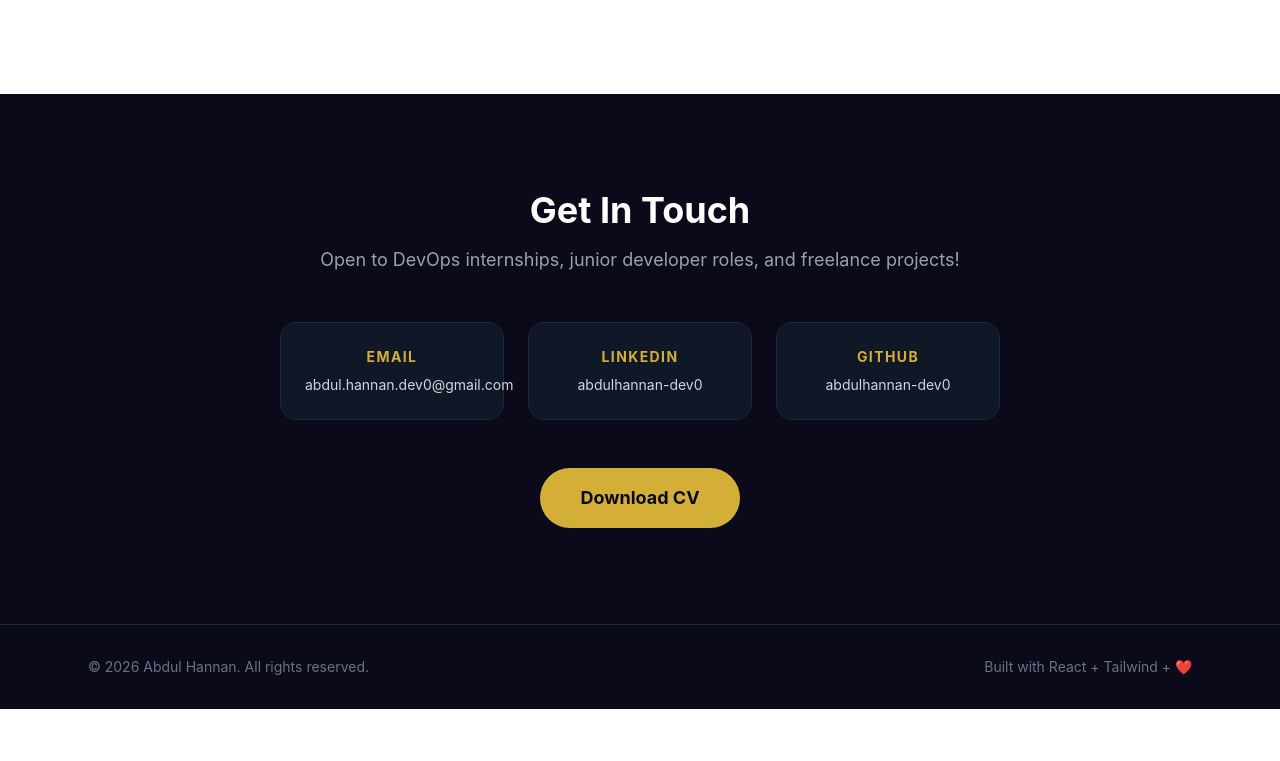
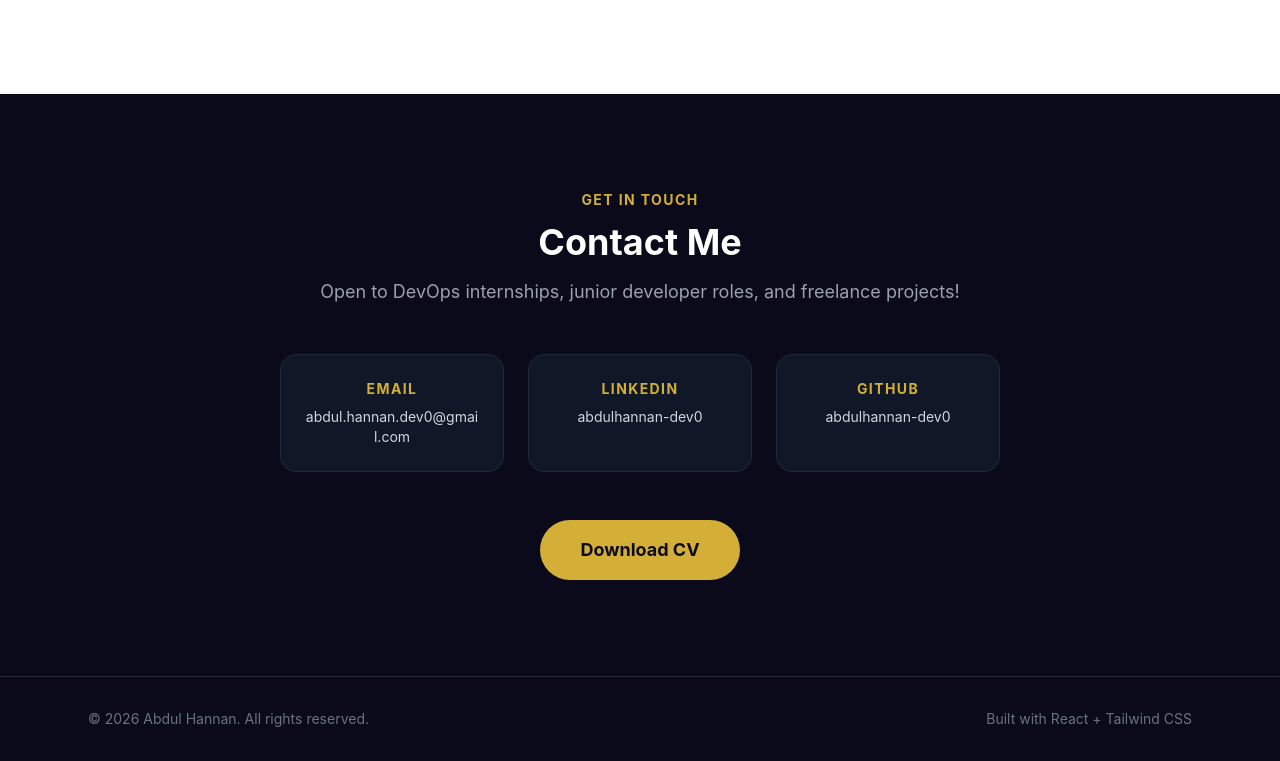
Before and after one commit to abdulhannan-dev0/portfolio, a React app: page / in a window 1280 px wide. Shown: the part 2677-3438 px from the top of the page. Before the commit the page ends 3386 px from the top, so only its background shows below. Built offline with nearby package versions, Linux system fonts and the light colour scheme; the HTML template or start-up script is replaced by a standard one.

Commit message:
Fix all sections responsive

```diff
--- a/src/components/Contact.jsx
+++ b/src/components/Contact.jsx
@@ -2,11 +2,12 @@ function Contact() {
   return (
     <section id="contact" className="py-24 bg-[#0a0a1a]">
       <div className="max-w-3xl mx-auto px-6 text-center">
-        <h2 className="text-4xl font-bold text-white mb-4">Get In Touch</h2>
+        <p className="text-[#d4af37] text-sm font-bold uppercase tracking-widest mb-3">Get In Touch</p>
+        <h2 className="text-4xl font-bold text-white mb-4">Contact Me</h2>
         <p className="text-gray-400 text-lg mb-12">
           Open to DevOps internships, junior developer roles, and freelance projects!
         </p>
-        <div className="grid grid-cols-3 gap-6 mb-12">
+        <div className="grid grid-cols-1 sm:grid-cols-3 gap-6 mb-12">
           {[
             { label: 'Email', value: 'abdul.hannan.dev0@gmail.com', href: 'mailto:abdul.hannan.dev0@gmail.com' },
             { label: 'LinkedIn', value: 'abdulhannan-dev0', href: 'https://linkedin.com/in/abdulhannan-dev0' },
@@ -15,11 +16,11 @@ function Contact() {
             <a key={label} href={href} target="_blank"
               className="bg-gray-900 border border-gray-800 rounded-2xl p-6 hover:border-[#d4af37] transition-colors group">
               <div className="text-[#d4af37] text-sm font-bold uppercase tracking-widest mb-2">{label}</div>
-              <div className="text-gray-300 text-sm group-hover:text-white transition-colors">{value}</div>
+              <div className="text-gray-300 text-sm group-hover:text-white transition-colors break-all">{value}</div>
             </a>
           ))}
         </div>
-        <a href="/Abdul_Hannan_CV.pdf"
+        <a href="https://abdulhannan-dev0.vercel.app"
           className="bg-[#d4af37] text-[#0a0a1a] px-10 py-4 rounded-full font-bold text-lg hover:bg-[#f0d060] transition-colors inline-block">
           Download CV
         </a>
--- a/src/components/Footer.jsx
+++ b/src/components/Footer.jsx
@@ -1,9 +1,9 @@
 function Footer() {
   return (
     <footer className="bg-[#0a0a1a] border-t border-gray-800 py-8">
-      <div className="max-w-6xl mx-auto px-6 flex justify-between items-center">
+      <div className="max-w-6xl mx-auto px-6 flex flex-col md:flex-row justify-between items-center gap-4 text-center">
         <span className="text-gray-500 text-sm">© 2026 Abdul Hannan. All rights reserved.</span>
-        <span className="text-gray-500 text-sm">Built with React + Tailwind + ❤️</span>
+        <span className="text-gray-500 text-sm">Built with React + Tailwind CSS</span>
       </div>
     </footer>
   )
--- a/src/components/Projects.jsx
+++ b/src/components/Projects.jsx
@@ -33,7 +33,7 @@ function Projects() {
           <p className="text-[#d4af37] text-sm font-bold uppercase tracking-widest mb-3">My Work</p>
           <h2 className="text-4xl font-bold text-[#1a1a2e]">Featured Projects</h2>
         </div>
-        <div className="grid grid-cols-3 gap-8">
+        <div className="grid grid-cols-1 md:grid-cols-3 gap-8">
           {projects.map(({ title, badge, desc, stack, live, github }) => (
             <div key={title} className="bg-[#0a0a1a] rounded-2xl p-6 flex flex-col border border-gray-800 hover:border-[#d4af37] transition-all duration-300 hover:shadow-lg hover:shadow-[#d4af37]/10 hover:-translate-y-2">
               {badge && (
--- a/src/components/Skills.jsx
+++ b/src/components/Skills.jsx
@@ -15,7 +15,7 @@ function Skills() {
           <p className="text-[#d4af37] text-sm font-bold uppercase tracking-widest mb-3">What I Know</p>
           <h2 className="text-4xl font-bold text-[#1a1a2e]">Technical Skills</h2>
         </div>
-        <div className="grid grid-cols-3 gap-6">
+        <div className="grid grid-cols-1 sm:grid-cols-2 md:grid-cols-3 gap-6">
           {skills.map(({ category, icon, items }) => (
             <div key={category} className="bg-white rounded-2xl p-6 border border-gray-100 hover:border-[#d4af37] hover:shadow-lg transition-all duration-300 hover:-translate-y-1">
               <div className="flex items-center gap-3 mb-4">
```
